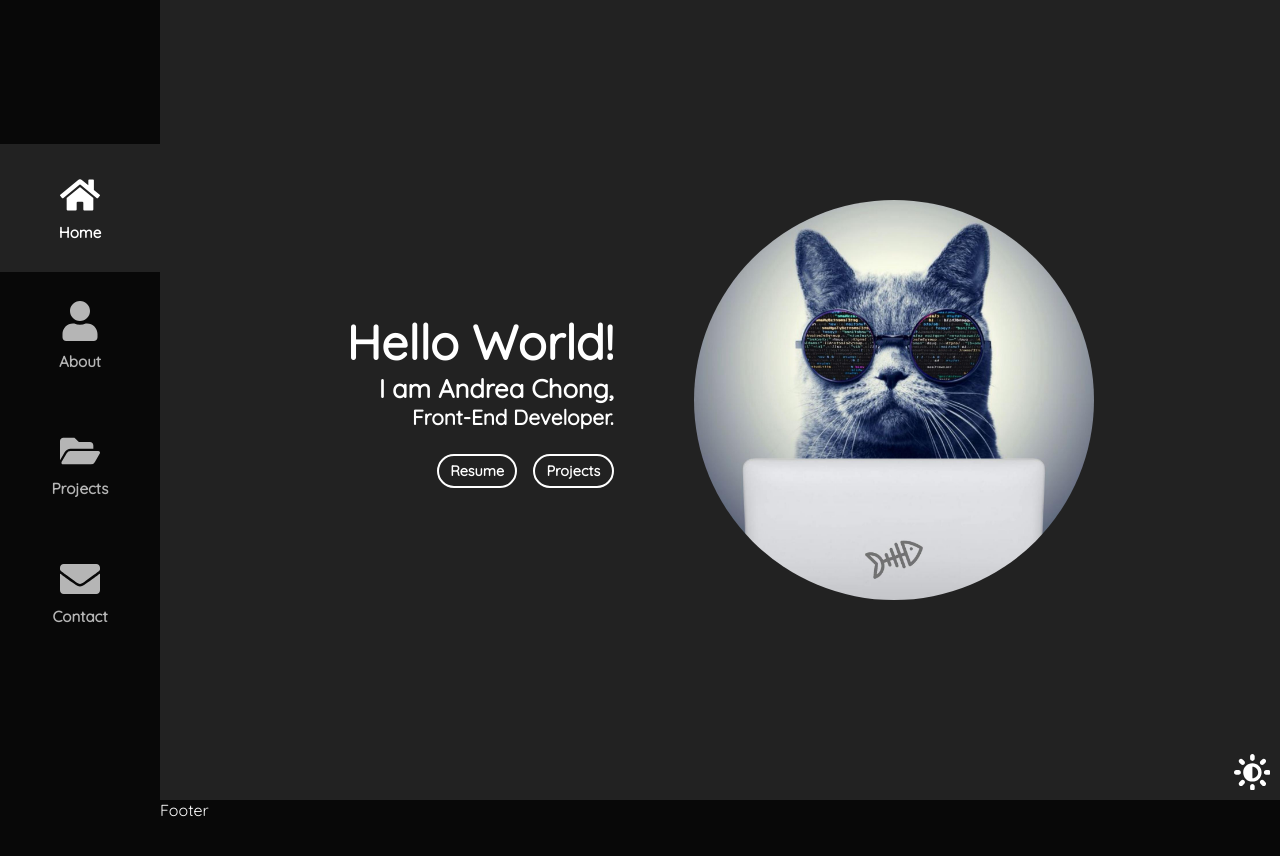
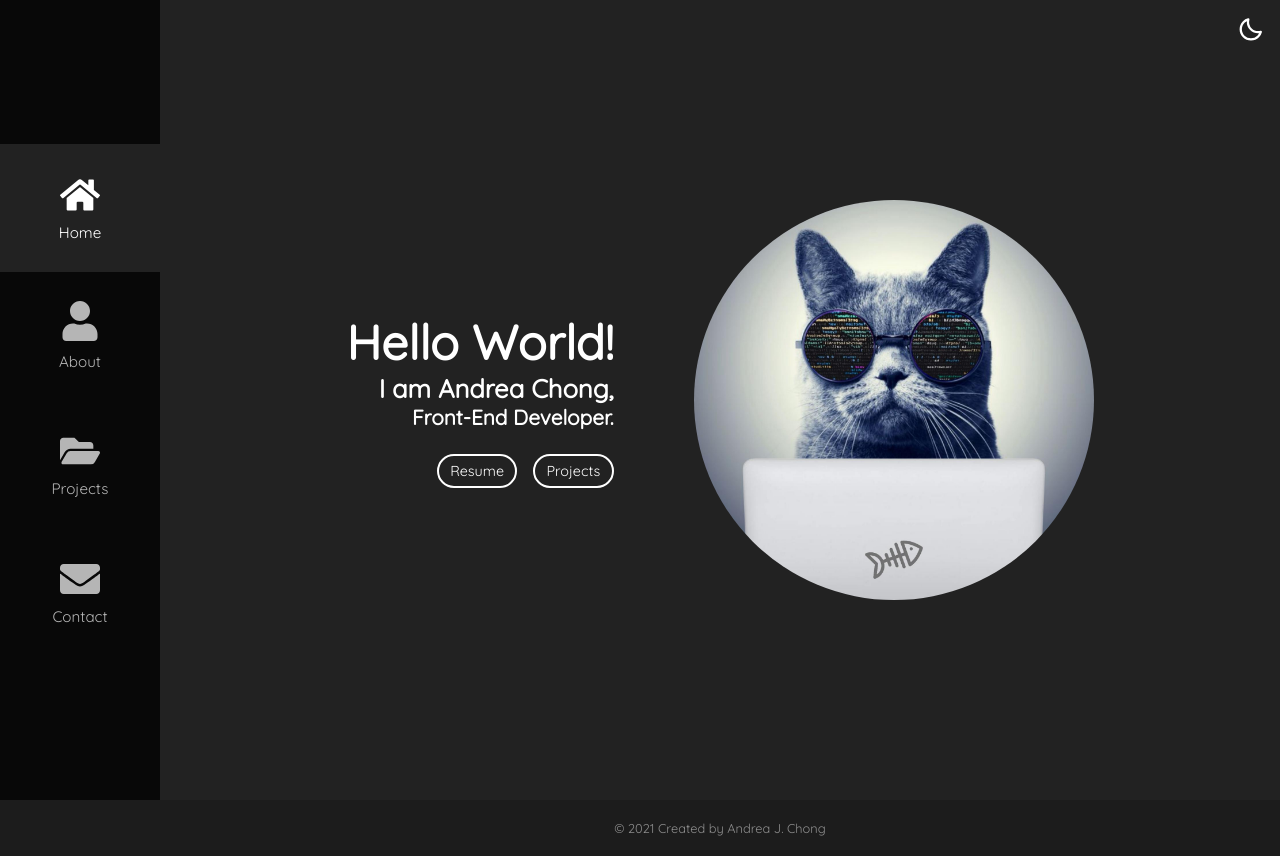
Before and after one commit to uhsandrea/my-portfolio, a React (Create React App) app: page / in a window 1280 px wide. Built offline with nearby package versions, Linux system fonts and the light colour scheme; no server answers.

Commit message:
Update class naming conventions

```diff
--- a/src/App.scss
+++ b/src/App.scss
@@ -38,7 +38,7 @@ $font-color: #ffffff;
     height: 8rem;
     width: 100%;
 
-    .nav-link {
+    .nav__link {
       text-decoration: none;
       color: rgba($font-color, 0.7);
       height: 100%;
@@ -58,7 +58,6 @@ $font-color: #ffffff;
       }
 
       span {
-        font-weight: 800;
         font-size: 0.95rem;
       }
     }
@@ -74,11 +73,12 @@ section {
   padding-left: 10rem;
   height: 100vh;
 }
+
 // Home
 .home-container {
   @include flex-box();
 
-  .home-msg {
+  .home-text {
     text-align: right;
 
     h1 {
@@ -96,10 +96,9 @@ section {
     div {
       margin-top: 1.5rem;
 
-      .button {
+      .home__button {
         padding: 0.4rem 0.7rem;
         margin-left: 1rem;
-        font-weight: 800;
         font-size: 0.9rem;
         color: inherit;
         border-radius: 1.5rem;
@@ -120,7 +119,7 @@ section {
     }
   }
 
-  img {
+  .home__img {
     width: 25rem;
     border-radius: 50%;
     margin-left: 5rem;
@@ -131,7 +130,7 @@ section {
 .about-container {
   @include flex-box(column);
 
-  .aboutme {
+  .about-me {
     width: 60%;
     margin-bottom: 3rem;
 
@@ -141,7 +140,7 @@ section {
     }
   }
 
-  .skills {
+  .about-skills {
     width: 60%;
 
     h2 {
@@ -152,8 +151,7 @@ section {
       display: inline-block;
       background-color: rgb(228, 228, 228);
       color: $nav-bg;
-      font-weight: 800;
-      font-size: 0.9rem;
+      font-size: 0.95rem;
       padding: 0.4rem;
       border-radius: 0.7rem;
       margin-right: 0.5rem;
@@ -179,10 +177,10 @@ section {
     grid-gap: 1rem 4rem;
     justify-content: center;
 
-    .project {
+    .projects__project {
       @include flex-box(column, space-around);
 
-      .project-preview {
+      .project__preview {
         position: relative;
 
         img {
@@ -191,14 +189,14 @@ section {
           border-radius: 1.5rem;
         }
 
-        .project-description {
+        .project__preview--hover {
           position: absolute;
           top: 0;
           width: 100%;
           height: 100%;
           display: none;
 
-          h4 {
+          .project__description {
             width: 70%;
             text-align: center;
             margin-bottom: 1.6rem;
@@ -215,6 +213,7 @@ section {
             font-size: 0.9rem;
             margin: 0 0.4rem;
             transition: background-color 0.5s, color 0.5s;
+            color: inherit;
 
             &:visited {
               color: inherit;
@@ -223,7 +222,6 @@ section {
             &:hover {
               background-color: $font-color;
               color: $nav-bg;
-              font-weight: 800;
             }
           }
         }
@@ -234,39 +232,39 @@ section {
             filter: brightness(13%);
           }
 
-          .project-description {
+          .project__preview--hover {
             display: block;
             @include flex-box(column);
           }
         }
       }
 
-      h3 {
+      .project__name {
         font-size: 1.25rem;
       }
     }
   }
 
-  .additional {
+  .projects-additional {
     text-align: center;
   }
 
-  .additional-icons {
-    @extend .additional;
+  .additional__links {
+    @extend .projects-additional;
     font-size: 2.5rem;
 
+    a {
+      color: inherit;
+      display: inline-block;
+      margin: 1rem 0.6rem 4rem 0.6rem;
+    }
+
     a:hover {
-      .icon {
-        transform: scale(1.2);
-      }
+      transform: scale(1.2);
     }
 
     a:visited {
       color: inherit;
-    }
-
-    .icon {
-      margin: 1rem 0.6rem 4rem 0.6rem;
     }
   }
 }
@@ -284,31 +282,21 @@ section {
   .contact-form {
     position: relative;
     width: 35rem;
-    height: 60%;
+    height: 65%;
     @include flex-box(column);
     background-color: rgba(0, 0, 0, 0.5);
     border-radius: 2rem;
 
-    a {
-      position: absolute;
-      top: 1.5rem;
-      right: 1.5rem;
-      font-size: 2rem;
-
-      &:visited {
-        color: inherit;
-      }
-    }
-
     .input {
       background-color: transparent;
-      width: 60%;
+      width: 65%;
       color: $font-color;
       border: none;
       border-bottom: 2px solid rgba($font-color, 0.4);
       margin-bottom: 0.8rem;
       padding: 0.5rem 0.8rem;
       outline: none;
+      font-size: 1rem;
 
       &:focus {
         border-bottom: 1px solid $font-color;
@@ -318,14 +306,15 @@ section {
     textarea {
       @extend .input;
       height: 7em;
-      margin-bottom: 2rem;
+      margin-bottom: 1.8rem;
     }
 
-    .btn {
+    .form__btn {
       background-color: transparent;
       border: 2px solid rgba($font-color, 0.4);
       border-radius: 1.5rem;
       color: rgba($font-color, 0.4);
+      font-size: 0.8rem;
       padding: 0.5rem;
       transition: background-color 0.5s, color 0.5s;
 
@@ -338,23 +327,25 @@ section {
 }
 
 // Footer
-.footer {
-  padding-left: 10rem;
+footer {
+  padding: 0 10rem 0 20rem;
   height: 3.5rem;
-  background-color: $nav-bg;
+  color: rgba($font-color, 0.5);
+  font-size: 0.8rem;
+  @include flex-box();
+  background-color: rgba($nav-bg, 0.22);
 }
 
 // Mode
 .mode {
   position: fixed;
-  right: 0.6rem;
-  bottom: 0.6rem;
-  font-size: 2.3rem;
-  cursor: pointer;
-  transition: transform 0.7s ease-in-out;
+  right: 1rem;
+  top: 1rem;
+  font-size: 1.7rem;
 
   &:hover {
-    transform: rotate(180deg);
+    font-size: 2rem;
+    cursor: pointer;
   }
 }
 
--- a/src/components/About.js
+++ b/src/components/About.js
@@ -5,18 +5,18 @@ const About = () => {
 
   return (
     <section className="about-container">
-      <div className="aboutme">
+      <div className="about-me">
         <h1>About Me</h1>
-        <h4>
+        <div>
           Hi! I am a self-taught front-end developer with solid foundation.
           I want to learn and gain real-world experience.
           I am looking for any opportunity of entry level/junior front-end web developer position and
           ready to grow from the bottom to become a professional web developer.
           <br /><br />
           I will love to hear from you. Feel free to contact me.
-        </h4>
+        </div>
       </div>
-      <div className="skills">
+      <div className="about-skills">
         <h2>My Skills</h2>
         <ul>
           {skills.map(skill => {
--- a/src/components/Contact.js
+++ b/src/components/Contact.js
@@ -1,6 +1,5 @@
 import React from 'react';
 import emailjs from 'emailjs-com';
-import { FaGithub } from 'react-icons/fa';
 import keys from '../keys';
 
 const Contact = () => {
@@ -21,12 +20,11 @@ const Contact = () => {
     <section className="contact-container">
       <h1>Contact Me</h1>
       <form className="contact-form" onSubmit={sendEmail}>
-        <a href="https://github.com/uhsandrea" target="_blank" rel="noreferrer"><FaGithub /></a>
         <input type="text" name="name" placeholder="Name" required className="input" />
         <input type="email" name="email" placeholder="Email" required className="input" />
         <input type="text" name="subject" placeholder="Subject" required className="input" />
         <textarea name="message" placeholder="Message" required />
-        <input type="submit" value="Send Message" className="btn" />
+        <input type="submit" value="Send Message" className="form__btn" />
       </form>
     </section>
   );
--- a/src/components/Footer.js
+++ b/src/components/Footer.js
@@ -2,7 +2,7 @@ import React from 'react';
 
 const Footer = () => {
   return (
-    <div className="footer">Footer</div>
+    <footer>&#169; 2021 Created by Andrea J. Chong</footer>
   );
 }
 
--- a/src/components/Home.js
+++ b/src/components/Home.js
@@ -4,16 +4,16 @@ import { NavLink } from 'react-router-dom';
 const Home = () => {
   return (
     <section className="home-container">
-      <div className="home-msg">
+      <div className="home-text">
         <h1>Hello World!</h1>
         <h2>I am Andrea Chong,</h2>
         <h3>Front-End Developer.</h3>
         <div>
-          <a href="/images/coding-cat.jpeg" target="_blank" download="Resume.jpg" rel="noreferrer" className="button">Resume</a>
-          <NavLink to="/projects" className="button">Projects</NavLink>
+          <a href="/images/coding-cat.jpeg" target="_blank" download="Resume.jpg" rel="noreferrer" className="home__button">Resume</a>
+          <NavLink to="/projects" className="home__button">Projects</NavLink>
         </div>
       </div>
-      <img src="/images/coding-cat.jpeg" alt="cat"/>
+      <img className="home__img" src="/images/coding-cat.jpeg" alt="cat"/>
     </section>
   );
 }
--- a/src/components/Mode.js
+++ b/src/components/Mode.js
@@ -1,9 +1,21 @@
-import React from 'react';
-import { ImBrightnessContrast } from 'react-icons/im';
+import React, { useState } from 'react';
+import { BiMoon, BiSun } from 'react-icons/bi';
 
 const Mode = () => {
+  const [dark, setMode] = useState(true);
+
+  const handleMode = () => {
+    if (dark) {
+      setMode(false);
+    } else {
+      setMode(true);
+    }
+  }
+
   return (
-    <ImBrightnessContrast className="mode"/>
+    <div className="mode" onClick={handleMode}>
+      {dark ? <BiMoon /> : <BiSun />}
+    </div>
   );
 }
 
--- a/src/components/Nav.js
+++ b/src/components/Nav.js
@@ -5,16 +5,16 @@ import { FaHome, FaUser, FaFolderOpen, FaEnvelope } from 'react-icons/fa';
 const Nav = () => {
   return (
     <ul className="nav-bar">
-      <li><NavLink to="/" replace className="nav-link" exact activeClassName="active">
+      <li><NavLink to="/" replace className="nav__link" exact activeClassName="active">
         <FaHome className="icon" /><span>Home</span>
       </NavLink></li>
-      <li><NavLink to="/about" replace className="nav-link" activeClassName="active">
+      <li><NavLink to="/about" replace className="nav__link" activeClassName="active">
         <FaUser className="icon about" /><span>About</span>
       </NavLink></li>
-      <li><NavLink to="/projects" replace className="nav-link" activeClassName="active">
+      <li><NavLink to="/projects" replace className="nav__link" activeClassName="active">
         <FaFolderOpen className="icon" /><span>Projects</span>
       </NavLink></li>
-      <li><NavLink to="/contact" replace className="nav-link" activeClassName="active">
+      <li><NavLink to="/contact" replace className="nav__link" activeClassName="active">
         <FaEnvelope className="icon" /><span>Contact</span>
       </NavLink></li>
     </ul>
```
Also changed, not shown: src/components/Projects.js (+10 -10 lines).
